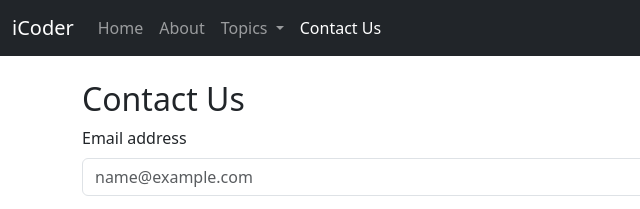
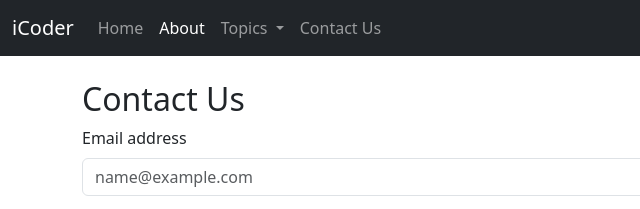
Before and after one commit to babardurrani/iCoderBootstrap01.github.io, a plain HTML site: page contact.html in a window 1280 px wide. Shown: the top 209 px of the page, 0-640 px from the left. Drawn offline with nearby package versions, Linux system fonts and the light colour scheme.

Commit message:
Update contact.html

```diff
--- a/contact.html
+++ b/contact.html
@@ -22,10 +22,10 @@
             <div class="collapse navbar-collapse" id="navbarSupportedContent">
                 <ul class="navbar-nav me-auto mb-2 mb-lg-0">
                     <li class="nav-item">
-                        <a class="nav-link " aria-current="page" href="index.html">Home</a>
+                        <a class="nav-link " aria-current="page" href="/icoderbootstrap01/index.html">Home</a>
                     </li>
                     <li class="nav-item">
-                        <a class="nav-link" href="about.html">About</a>
+                        <a class="nav-link active" href="/icoderbootstrap01/about.html">About</a>
                     </li>
                     <li class="nav-item dropdown">
                         <a class="nav-link dropdown-toggle" href="/topics.html" role="button" data-bs-toggle="dropdown"
@@ -43,7 +43,7 @@
                         </ul>
                     </li>
                     <li class="nav-item">
-                        <a class="nav-link active" href="contact.html">Contact Us</a>
+                        <a class="nav-link" href="/icoderbootstrap01/contact.html">Contact Us</a>
                     </li>
                 </ul>
                 <form class="d-flex" role="search">
```
